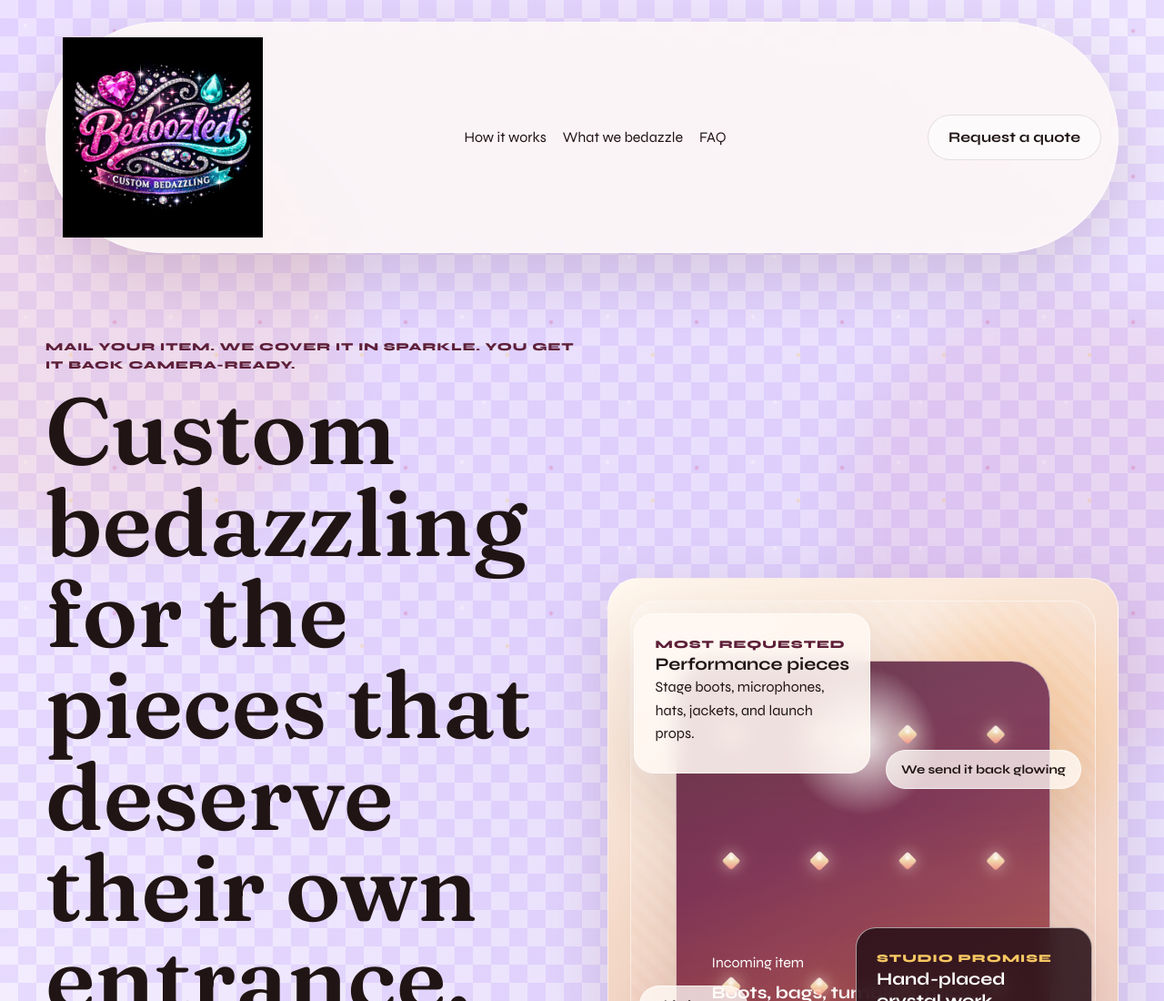
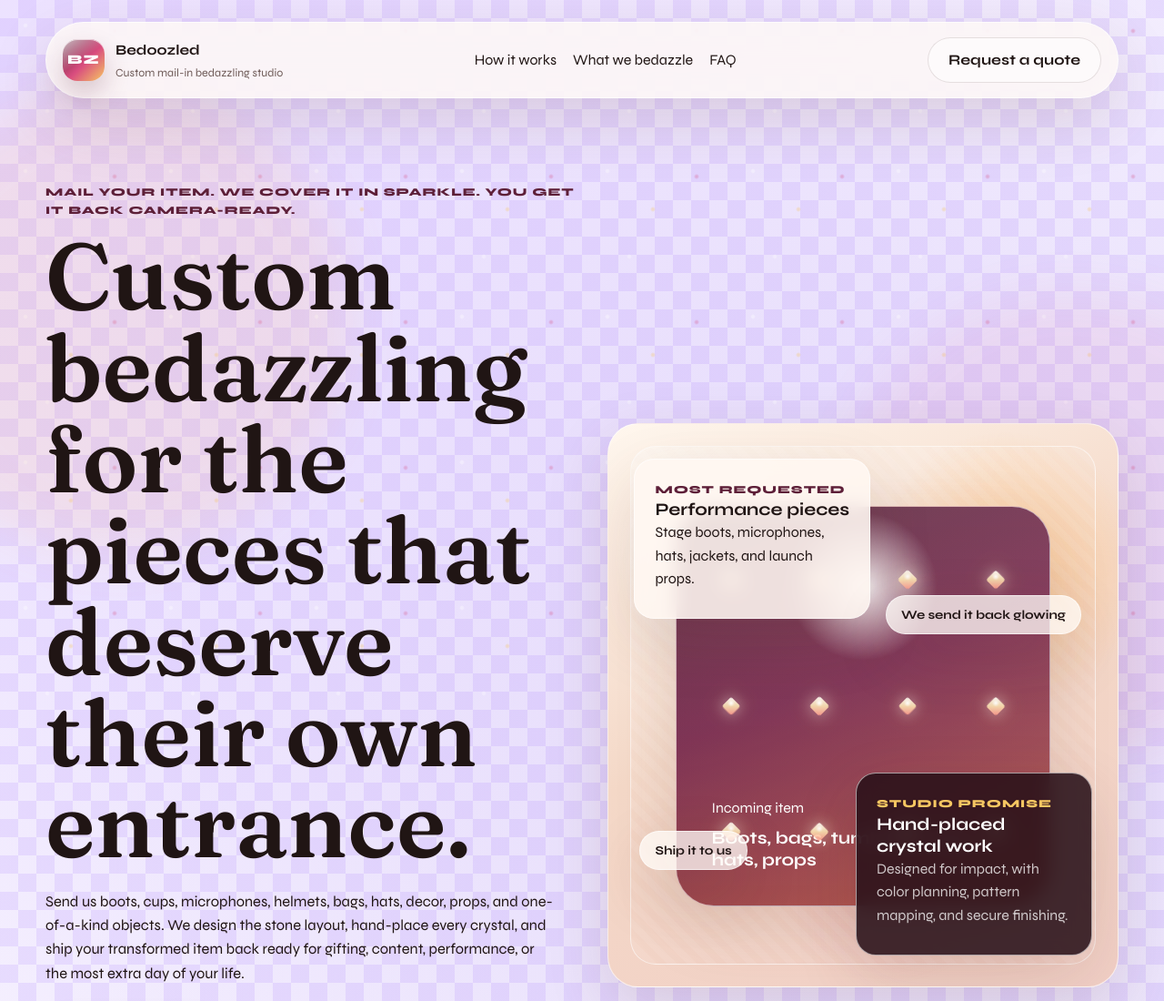
Before and after one commit to Bedoozled/Bedoozled, a plain HTML site: page index.html in a window 1280 px wide. Shown: the top 1100 px of the page at 91% size. Drawn offline with Linux system fonts and the light colour scheme.

Commit message:
Revert header logo to text brand

```diff
--- a/index.html
+++ b/index.html
@@ -23,11 +23,11 @@
     <div class="site-shell">
       <header class="topbar">
         <a class="brand" href="#home" aria-label="Bedoozled home">
-          <img
-            class="brand-logo"
-            src="assets/bedoozled-logo.png"
-            alt="Bedoozled Custom Bedazzling"
-          />
+          <span class="brand-mark">BZ</span>
+          <span class="brand-text">
+            <strong>Bedoozled</strong>
+            <span>Custom mail-in bedazzling studio</span>
+          </span>
         </a>
 
         <nav class="nav">
--- a/styles.css
+++ b/styles.css
@@ -110,16 +110,40 @@ body::before {
 .brand {
   display: inline-flex;
   align-items: center;
+  gap: 12px;
   text-decoration: none;
   color: inherit;
 }
 
-.brand-logo {
-  display: block;
-  width: clamp(148px, 18vw, 220px);
-  height: auto;
+.brand-mark {
+  display: grid;
+  place-items: center;
+  width: 46px;
+  height: 46px;
+  border-radius: 16px;
+  background:
+    linear-gradient(145deg, rgba(255, 255, 255, 0.72), transparent 48%),
+    linear-gradient(135deg, var(--plum), var(--rose) 55%, var(--gold));
+  color: white;
+  font-size: 0.9rem;
+  font-weight: 800;
+  letter-spacing: 0.08em;
+  box-shadow:
+    inset 0 1px 0 rgba(255, 255, 255, 0.65),
+    0 14px 28px rgba(93, 31, 56, 0.22);
 }
 
+.brand-text {
+  display: flex;
+  flex-direction: column;
+  gap: 2px;
+}
+
+.brand-text strong {
+  font-size: 0.98rem;
+}
+
+.brand-text span,
 .hero-stats span,
 .section-heading p,
 .timeline-card p,
@@ -132,6 +156,10 @@ body::before {
 .contact-copy p,
 .contact-item p {
   color: var(--muted);
+}
+
+.brand-text span {
+  font-size: 0.78rem;
 }
 
 .nav {
```
